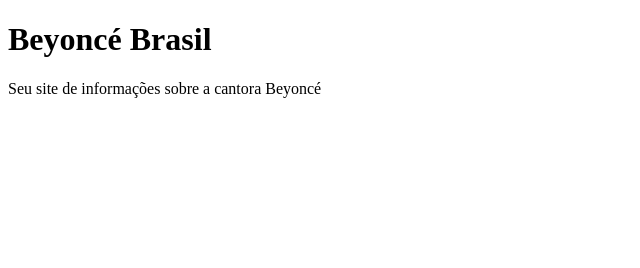
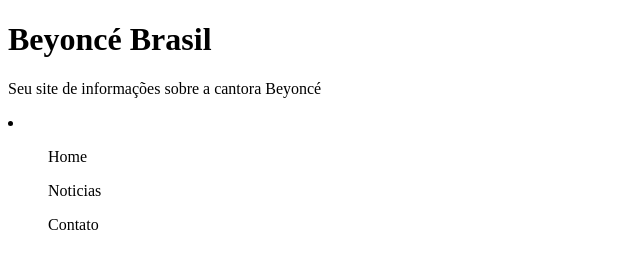
Before and after one commit to JaquelineAraujoDev/alura-git, a plain HTML site: page index.html in a window 1280 px wide. Shown: the whole page, without its empty margins (0-640 px from the left). Drawn offline with Linux system fonts and the light colour scheme.

Commit message:
lista adicionada no site beyoncé

```diff
--- a/index.html
+++ b/index.html
@@ -7,5 +7,10 @@
     <body>
         <h1> Beyoncé Brasil</h1>
         <p>Seu site de informações sobre a cantora Beyoncé</p>
+        <li>
+            <ul>Home</ul>
+            <ul>Noticias</ul>
+            <ul>Contato</ul>
+        </li>
     </body>
 </html>
```
